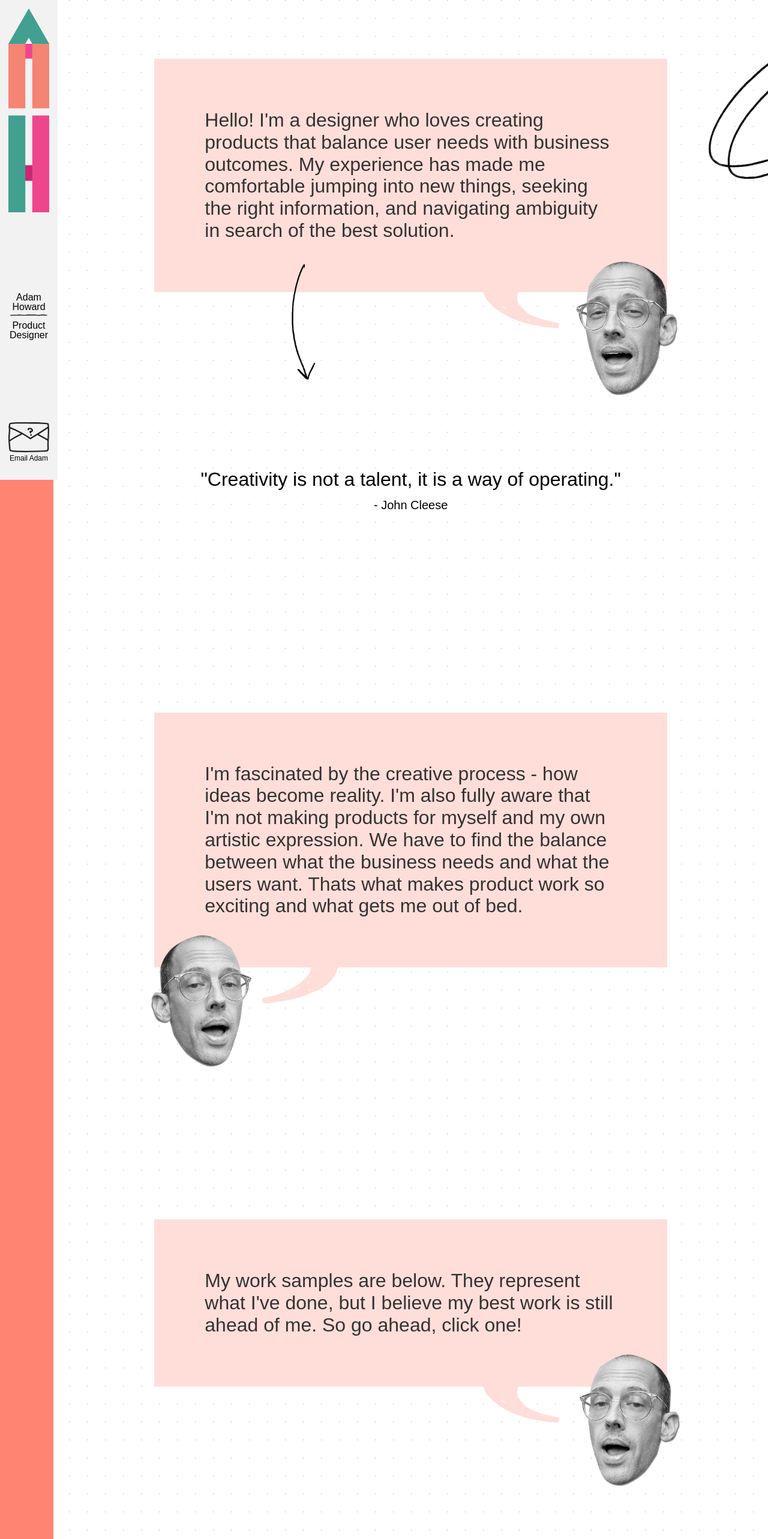
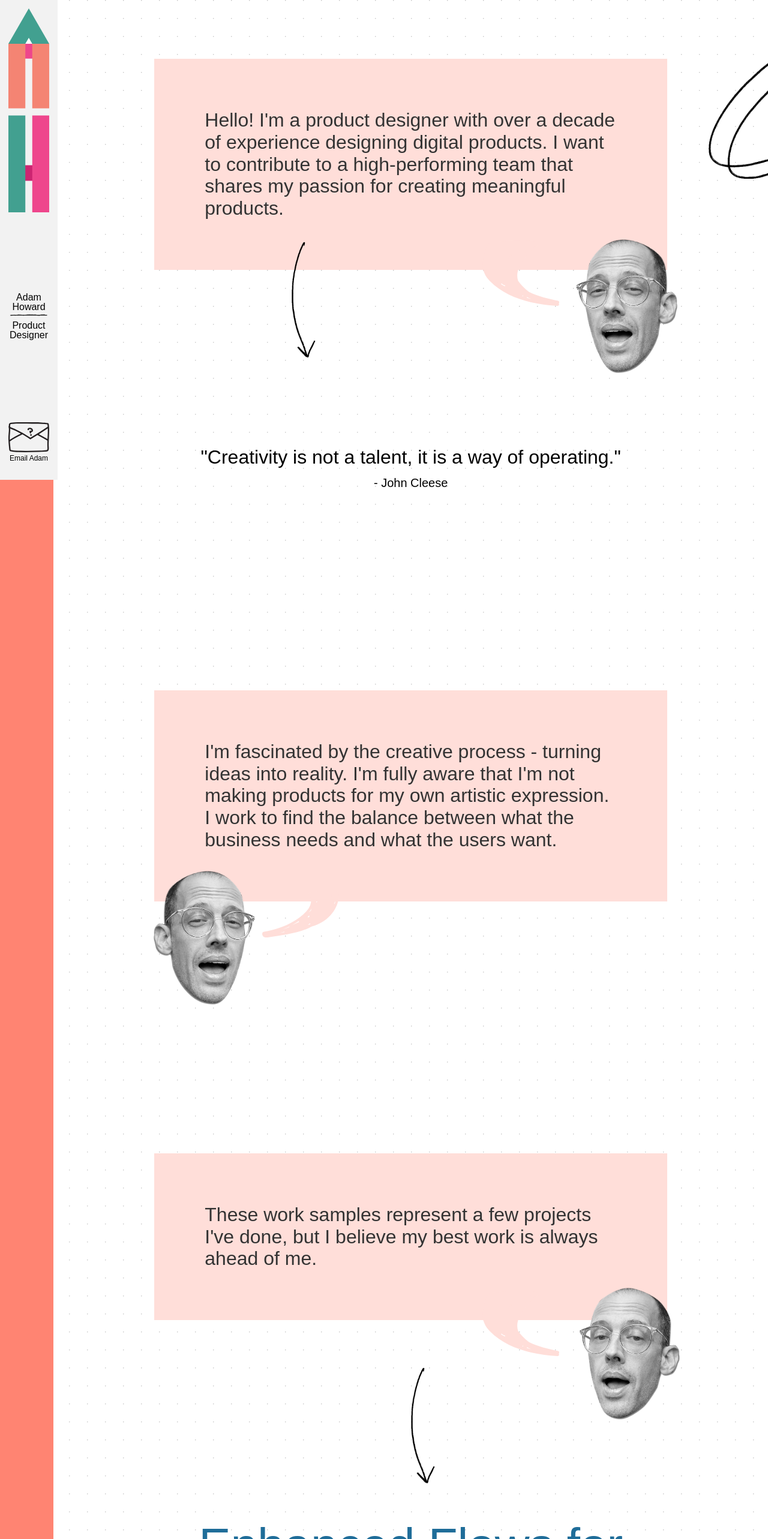
Before and after one commit to adam-is-tall/portfolio-site, a React (Create React App) app: page / in a window 1280 px wide. Shown: the top 2566 px of the page at 60% size. Built offline with nearby package versions, Linux system fonts and the light colour scheme; a web font is replaced by a local one.

Commit message:
text tweaks

```diff
--- a/src/App.tsx
+++ b/src/App.tsx
@@ -115,12 +115,12 @@ export default function App() {
         <div className="relative flex flex-col items-center space-y-sm p-md py-lg sm:p-lg md:p-xl lg:px-2xl lg:py-xl lg:pt-lg mt-md md:mt-0 text-center">
           <img className="absolute -right-0 md:-right-1/4 -top-0 w-1/3" src={sketchCircle} alt="sketched circle"/>
           <ChatBubble direction="right">
-          Hello! I'm a designer who loves creating products that balance user needs with business outcomes. My experience has made me comfortable jumping into new things, seeking the right information, and navigating ambiguity in search of the best solution.
+          Hello! I'm a product designer with over a decade of experience designing digital products. I want to contribute to a high-performing team that shares my passion for creating meaningful products.
           </ChatBubble>
           <img className="absolute left-1/3 -bottom-6 w-6 md:w-10" src={sketchArrow} alt="sketched arrow"/>
         </div>
         <div className="flex flex-col items-center p-md sm:py-lg sm:p-md md:p-lg lg:p-2xl text-center">
-          <p className="font-speech lg:px-md">
+          <p className="font-speech font-quote lg:px-md">
           "Creativity is not a talent, it is a way of operating."
           </p>
           <p className="font-tiny-buddy mt-sm lg:px-md">
@@ -134,15 +134,16 @@ export default function App() {
         </div> */}
 
         <div className="flex flex-col items-center p-md py-lg sm:p-lg md:p-xl lg:p-2xl text-center">
-          <ChatBubble className="mb-lg" frames={adamHeads3}>I'm fascinated by the creative process - how ideas become reality. I'm also fully aware that I'm not making products for myself and my own artistic expression. We have to find the balance between what the business needs and what the users want. Thats what makes product work so exciting and what gets me out of bed.</ChatBubble>
+          <ChatBubble className="mb-lg" frames={adamHeads2}>I'm fascinated by the creative process - turning ideas into reality. I'm fully aware that I'm not making products for my own artistic expression. I work to find the balance between what the business needs and what the users want.</ChatBubble>
         </div>
 
-        <div className="flex flex-col items-center p-md py-lg sm:p-lg md:p-xl lg:p-2xl text-center">
-          <ChatBubble direction="right" className="mb-lg" frames={adamHeads3}>My work samples are below. They represent what I've done, but I believe my best work is still ahead of me. So go ahead, click one!</ChatBubble>
+        <div className="flex flex-col items-center p-md py-lg sm:p-lg md:p-xl lg:p-2xl text-center relative">
+          <ChatBubble direction="right" className="mb-lg" frames={adamHeads3}>These work samples represent a few projects I've done, but I believe my best work is always ahead of me.</ChatBubble>
+          <img className="absolute left-1/2 -bottom-6 w-6 md:w-10" src={sketchArrow} alt="sketched arrow"/>
         </div>
 
         <div className="relative flex flex-col p-lg text-center">
-          <a target="_blank" href="https://www.figma.com/proto/WXjLZPh850XB86Ah9fhCJB/adam-portfolio?page-id=1175%3A15974&type=design&node-id=1180-17017&viewport=928%2C1321%2C1.1&t=OYDICEZf5lxCeZWk-1&scaling=scale-down&starting-point-node-id=1175%3A15996&mode=design" className=""><h2 className="font-big-buddy mb-sm text-royal">Enhanced Flows for Provider Pros</h2></a>
+          <a target="_blank" href="https://www.figma.com/proto/WXjLZPh850XB86Ah9fhCJB/adam-portfolio?page-id=1175%3A15974&type=design&node-id=1180-17017&viewport=928%2C1321%2C1.1&t=OYDICEZf5lxCeZWk-1&scaling=scale-down&starting-point-node-id=1175%3A15996&mode=design" className=""><h2 className="font-big-buddy mb-sm text-royal">Enhanced Flows for Provider&nbsp;Pros</h2></a>
           <div className="flex items-center space-x-sm justify-center">
             <p className="font-skills text-black mb-sm">Industry: Healthcare</p>
             <p className="font-skills text-black mb-sm">Skills: UX/UI Design, Research</p>
@@ -203,12 +204,12 @@ export default function App() {
         </div> */}
         <div className="flex flex-col items-center p-md sm:py-lg sm:p-md md:p-lg lg:p-2xl lg:pb-lg lg:pt-xl text-center">
           {/* <SpotCollabLofi className="w-full mb-md px-sm" /> */}
-          <p className="font-medium-buddy">
-            Hiring is really easy.
+          {/* <p className="font-medium-buddy">
+            Hiring is not easy.
           </p>
           <p className="font-speech mt-sm lg:px-md">
-            Adam is perfect in every way and has never made a mistake. He has no weaknesses and has the exact balance of skills you are looking for to fit your (possibly unrealistic) job description!
-          </p>
+            I try to approach interviews the same way I approach design.<br/>If I do my part, it should be an easy hiring decision either way. <br/>Thank you for your time!
+          </p>  */}
           <div className="flex flex-col sm:flex-row items-center justify-center w-full space-y-sm sm:space-y-0 sm:space-x-sm pt-xl mt-sm mb-xl">
             <img className="absolute object-center w-full md:w-1/2 transform" src={sketchCTA} alt="Sketched Circle"/>
             <Button email="howard.adamp@gmail.com?subject=Hi, Adam!" className="mt-2xl z-10" text="Email Adam" />
--- a/src/index.css
+++ b/src/index.css
@@ -89,6 +89,10 @@ html {
   font-size: 18px;
 }
 
+.font-quote {
+  font-weight: 500;
+}
+
 .font-btn {
   font-family: "proxima-nova", sans-serif;
   font-style: normal;
```
